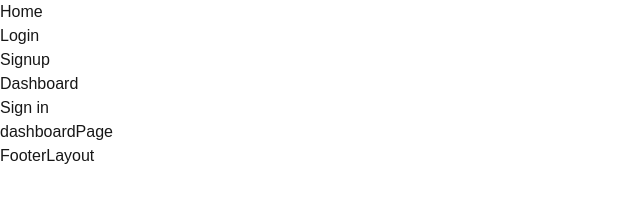
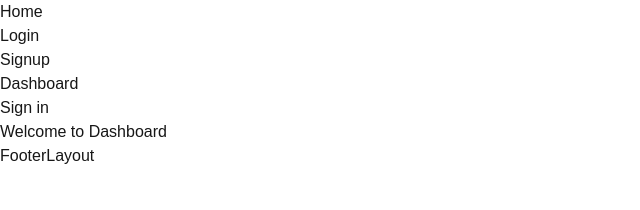
Before and after one commit to h-behgam/auth, a Next.js app: page /dashboard in a window 1280 px wide. Shown: the top 210 px of the page, without its empty margins (0-640 px from the left). Built offline with nearby package versions, Linux system fonts and the light colour scheme; no server answers.

Commit message:
Update page.tsx

```diff
--- a/src/app/(admin)/dashboard/page.tsx
+++ b/src/app/(admin)/dashboard/page.tsx
@@ -1,12 +1,13 @@
-// import { auth } from '@/lib/auth/next-auth';
-import React from 'react'
+import React from 'react';
 
 async function dashboardPage() {
-  // console.log('session is: ', await auth());
-
   return (
-    <div>dashboardPage</div>
-  )
+    <main className='min-h-20 py-4'>
+      <div>
+        <p className='text-2xl'>Welcome to Dashboard</p>
+      </div>
+    </main>
+  );
 }
 
-export default dashboardPage
+export default dashboardPage;
```
